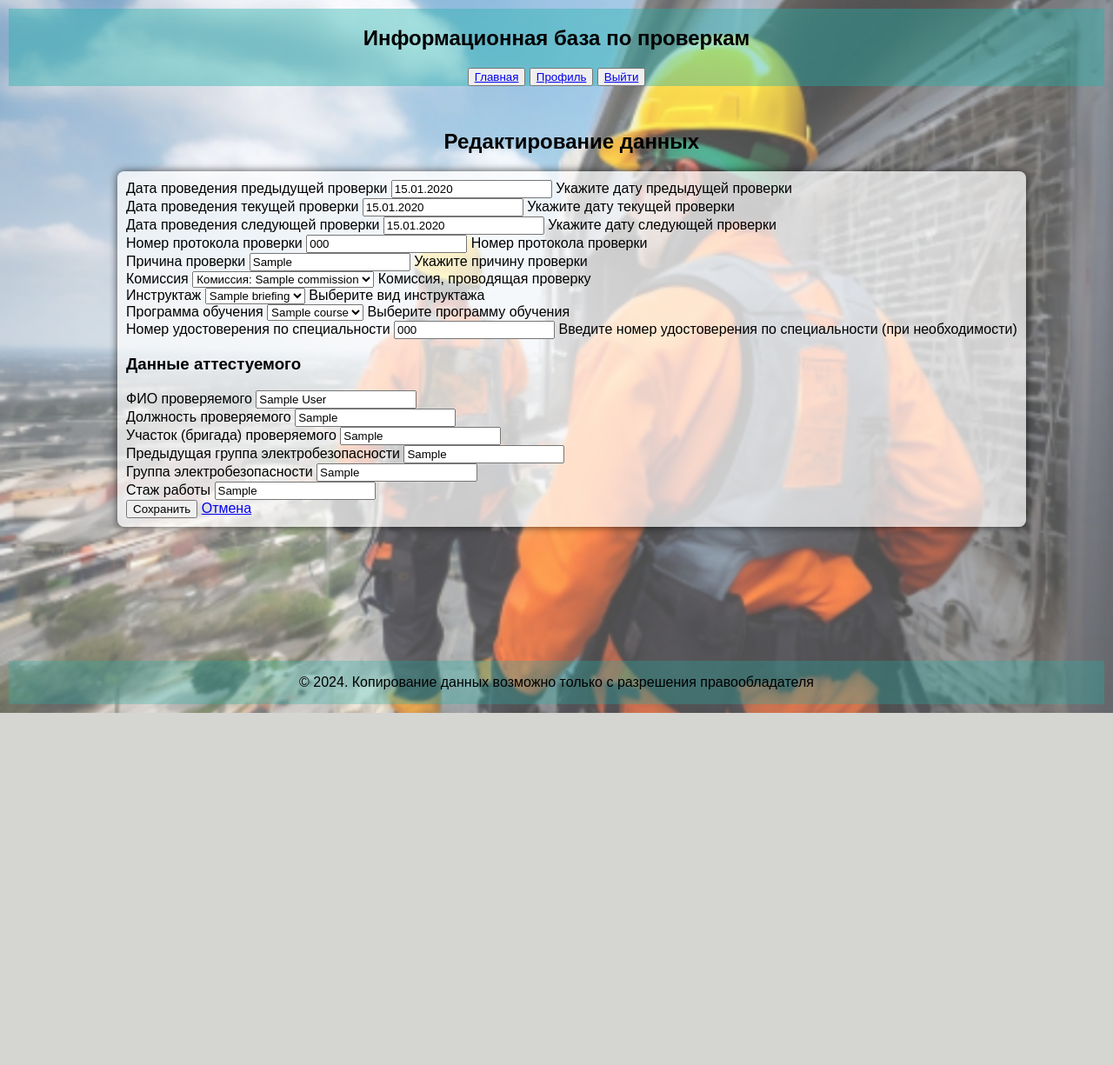
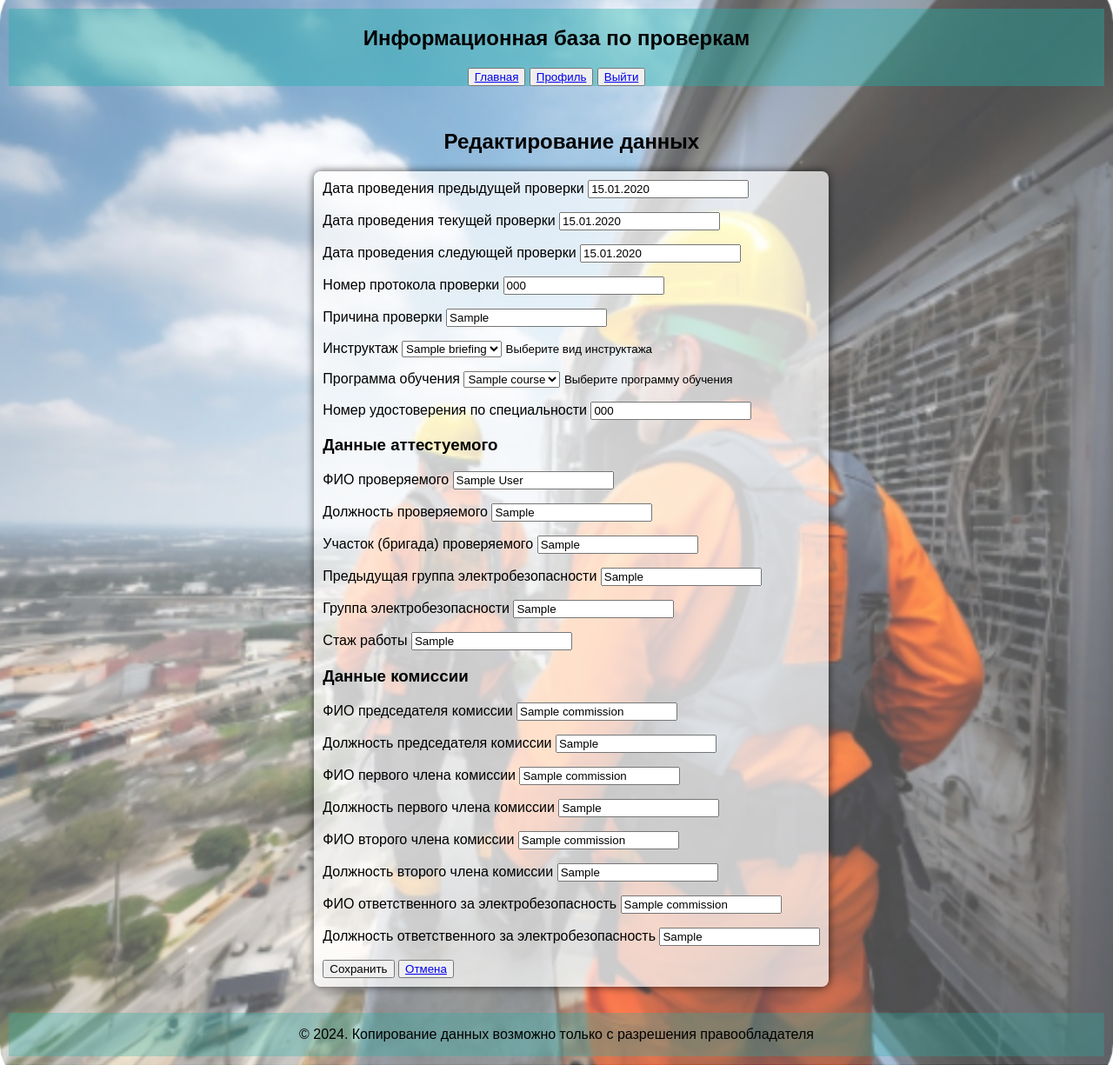
Before and after one commit to Artyom-Serov/Industrial_Safety, a Django app: page /update/1/ in a window 1280 px wide. Shown: the whole page at 87% size. Before the commit the page ends 820 px from the top, so only its background shows below. Run offline with Django 5.2, Linux system fonts and the light colour scheme; a user stored in the database is signed in; tables that the repository leaves empty hold one stand-in row (values such as "Sample post").

Commit message:
Добавлены поля комиссии на страницу редактирования записи

```diff
--- a/backend/facility/forms.py
+++ b/backend/facility/forms.py
@@ -153,6 +153,14 @@ class ExaminationCreateForm(forms.ModelForm):
 
 
 class ExaminationUpdateForm(forms.ModelForm):
+    class Meta:
+        model = Examination
+        fields = [
+            'previous_check_date', 'current_check_date', 'next_check_date',
+            'protocol_number', 'reason', 'briefing', 'course',
+            'certificate_number'
+        ]
+
     full_name = forms.CharField(max_length=255, label="ФИО проверяемого")
     position = forms.CharField(max_length=255, label="Должность проверяемого")
     brigade = forms.CharField(
@@ -167,13 +175,31 @@ class ExaminationUpdateForm(forms.ModelForm):
     )
     work_experience = forms.CharField(max_length=255, label="Стаж работы")
 
-    class Meta:
-        model = Examination
-        fields = [
-            'previous_check_date', 'current_check_date', 'next_check_date',
-            'protocol_number', 'reason', 'commission', 'briefing', 'course',
-            'certificate_number'
-        ]
+    chairman_name = forms.CharField(
+        max_length=255, label="ФИО председателя комиссии"
+    )
+    chairman_position = forms.CharField(
+        max_length=255, label="Должность председателя комиссии"
+    )
+    member1_name = forms.CharField(
+        max_length=255, label="ФИО первого члена комиссии"
+    )
+    member1_position = forms.CharField(
+        max_length=255, label="Должность первого члена комиссии"
+    )
+    member2_name = forms.CharField(
+        max_length=255, label="ФИО второго члена комиссии"
+    )
+    member2_position = forms.CharField(
+        max_length=255, label="Должность второго члена комиссии"
+    )
+    safety_officer_name = forms.CharField(
+        max_length=255, label="ФИО ответственного за электробезопасность"
+    )
+    safety_officer_position = forms.CharField(
+        max_length=255,
+        label="Должность ответственного за электробезопасность"
+    )
 
     def __init__(self, *args, **kwargs):
         super().__init__(*args, **kwargs)
@@ -189,6 +215,24 @@ class ExaminationUpdateForm(forms.ModelForm):
             self.fields['work_experience'].initial = (
                 self.instance.examined.work_experience)
 
+        if self.instance and self.instance.commission:
+            self.fields['chairman_name'].initial = (
+                self.instance.commission.chairman_name)
+            self.fields['chairman_position'].initial = (
+                self.instance.commission.chairman_position)
+            self.fields['member1_name'].initial = (
+                self.instance.commission.member1_name)
+            self.fields['member1_position'].initial = (
+                self.instance.commission.member1_position)
+            self.fields['member2_name'].initial = (
+                self.instance.commission.member2_name)
+            self.fields['member2_position'].initial = (
+                self.instance.commission.member2_position)
+            self.fields['safety_officer_name'].initial = (
+                self.instance.commission.safety_officer_name)
+            self.fields['safety_officer_position'].initial = (
+                self.instance.commission.safety_officer_position)
+
     def save(self, commit=True):
         examination = super().save(commit=False)
         examined_data = {
@@ -201,11 +245,29 @@ class ExaminationUpdateForm(forms.ModelForm):
             'safety_group': self.cleaned_data['safety_group'],
             'work_experience': self.cleaned_data['work_experience'],
         }
+        commission_data = {
+            'chairman_name': self.cleaned_data['chairman_name'],
+            'chairman_position': self.cleaned_data['chairman_position'],
+            'member1_name': self.cleaned_data['member1_name'],
+            'member1_position': self.cleaned_data['member1_position'],
+            'member2_name': self.cleaned_data['member2_name'],
+            'member2_position': self.cleaned_data['member2_position'],
+            'safety_officer_name': self.cleaned_data['safety_officer_name'],
+            'safety_officer_position': self.cleaned_data[
+                'safety_officer_position'
+            ],
+        }
+
         if examination.examined:
             for key, value in examined_data.items():
                 setattr(examination.examined, key, value)
             examination.examined.save()
 
+        if examination.commission:
+            for key, value in commission_data.items():
+                setattr(examination.commission, key, value)
+            examination.commission.save()
+
         if commit:
             examination.save()
         return examination
--- a/frontend/templates/facility/examination_update_form.html
+++ b/frontend/templates/facility/examination_update_form.html
@@ -10,83 +10,83 @@
         <div class="form-group">
           <label for="{{ form.previous_check_date.id_for_label }}">{{ form.previous_check_date.label }}</label>
           {{ form.previous_check_date }}
-          {{ form.previous_check_date.help_text }}
-        </div>
-        <div class="form-group">
+          <p>
           <label for="{{ form.current_check_date.id_for_label }}">{{ form.current_check_date.label }}</label>
           {{ form.current_check_date }}
-          {{ form.current_check_date.help_text }}
-        </div>
-        <div class="form-group">
+          <p>
           <label for="{{ form.next_check_date.id_for_label }}">{{ form.next_check_date.label }}</label>
           {{ form.next_check_date }}
-          {{ form.next_check_date.help_text }}
-        </div>
-        <div class="form-group">
+          <p>
           <label for="{{ form.protocol_number.id_for_label }}">{{ form.protocol_number.label }}</label>
           {{ form.protocol_number }}
-          {{ form.protocol_number.help_text }}
-        </div>
-        <div class="form-group">
+          <p>
           <label for="{{ form.reason.id_for_label }}">{{ form.reason.label }}</label>
           {{ form.reason }}
-          {{ form.reason.help_text }}
-        </div>
-        <div class="form-group">
-          <label for="{{ form.commission.id_for_label }}">{{ form.commission.label }}</label>
-          {{ form.commission }}
-          {{ form.commission.help_text }}
-        </div>
-        <div class="form-group">
+          <p>
           <label for="{{ form.briefing.id_for_label }}">{{ form.briefing.label }}</label>
           {{ form.briefing }}
-          {{ form.briefing.help_text }}
-        </div>
-        <div class="form-group">
+          <small>{{ form.briefing.help_text }}</small>
+          <p>
           <label for="{{ form.course.id_for_label }}">{{ form.course.label }}</label>
           {{ form.course }}
-          {{ form.course.help_text }}
-        </div>
-        <div class="form-group">
+          <small>{{ form.course.help_text }}</small>
+          <p>
           <label for="{{ form.certificate_number.id_for_label }}">{{ form.certificate_number.label }}</label>
           {{ form.certificate_number }}
-          {{ form.certificate_number.help_text }}
         </div>
 
         <h3>Данные аттестуемого</h3>
         <div class="form-group">
           <label for="{{ form.full_name.id_for_label }}">{{ form.full_name.label }}</label>
           {{ form.full_name }}
-          {{ form.full_name.help_text }}
-        </div>
-        <div class="form-group">
+          <p>
           <label for="{{ form.position.id_for_label }}">{{ form.position.label }}</label>
           {{ form.position }}
-          {{ form.position.help_text }}
-        </div>
-        <div class="form-group">
+          <p>
           <label for="{{ form.brigade.id_for_label }}">{{ form.brigade.label }}</label>
           {{ form.brigade }}
-          {{ form.brigade.help_text }}
-        </div>
-        <div class="form-group">
+          <p>
           <label for="{{ form.previous_safety_group.id_for_label }}">{{ form.previous_safety_group.label }}</label>
           {{ form.previous_safety_group }}
-          {{ form.previous_safety_group.help_text }}
-        </div>
-        <div class="form-group">
+          <p>
           <label for="{{ form.safety_group.id_for_label }}">{{ form.safety_group.label }}</label>
           {{ form.safety_group }}
-          {{ form.safety_group.help_text }}
-        </div>
-        <div class="form-group">
+          <p>
           <label for="{{ form.work_experience.id_for_label }}">{{ form.work_experience.label }}</label>
           {{ form.work_experience }}
-          {{ form.work_experience.help_text }}
         </div>
 
-        <button type="submit" class="btn btn-primary">Сохранить</button>
-        <a href="{% url 'facility:index' %}" class="btn btn-secondary">Отмена</a>
+        <h3>Данные комиссии</h3>
+        <div class="form-group">
+          <label for="{{ form.chairman_name.id_for_label }}">{{ form.chairman_name.label }}</label>
+          {{ form.chairman_name }}
+          <p>
+          <label for="{{ form.chairman_position.id_for_label }}">{{ form.chairman_position.label }}</label>
+          {{ form.chairman_position }}
+          <p>
+          <label for="{{ form.member1_name.id_for_label }}">{{ form.member1_name.label }}</label>
+          {{ form.member1_name }}
+          <p>
+          <label for="{{ form.member1_position.id_for_label }}">{{ form.member1_position.label }}</label>
+          {{ form.member1_position }}
+          <p>
+          <label for="{{ form.member2_name.id_for_label }}">{{ form.member2_name.label }}</label>
+          {{ form.member2_name }}
+          <p>
+          <label for="{{ form.member2_position.id_for_label }}">{{ form.member2_position.label }}</label>
+          {{ form.member2_position }}
+          <p>
+          <label for="{{ form.safety_officer_name.id_for_label }}">{{ form.safety_officer_name.label }}</label>
+          {{ form.safety_officer_name }}
+          <p>
+          <label for="{{ form.safety_officer_position.id_for_label }}">{{ form.safety_officer_position.label }}</label>
+          {{ form.safety_officer_position }}
+        </div>
+
+        <button type="submit">Сохранить</button>
+        <button>
+          <a href="{% url 'facility:index' %}">Отмена</a>
+        </button>
       </form>
     </div>
   </div>
```
